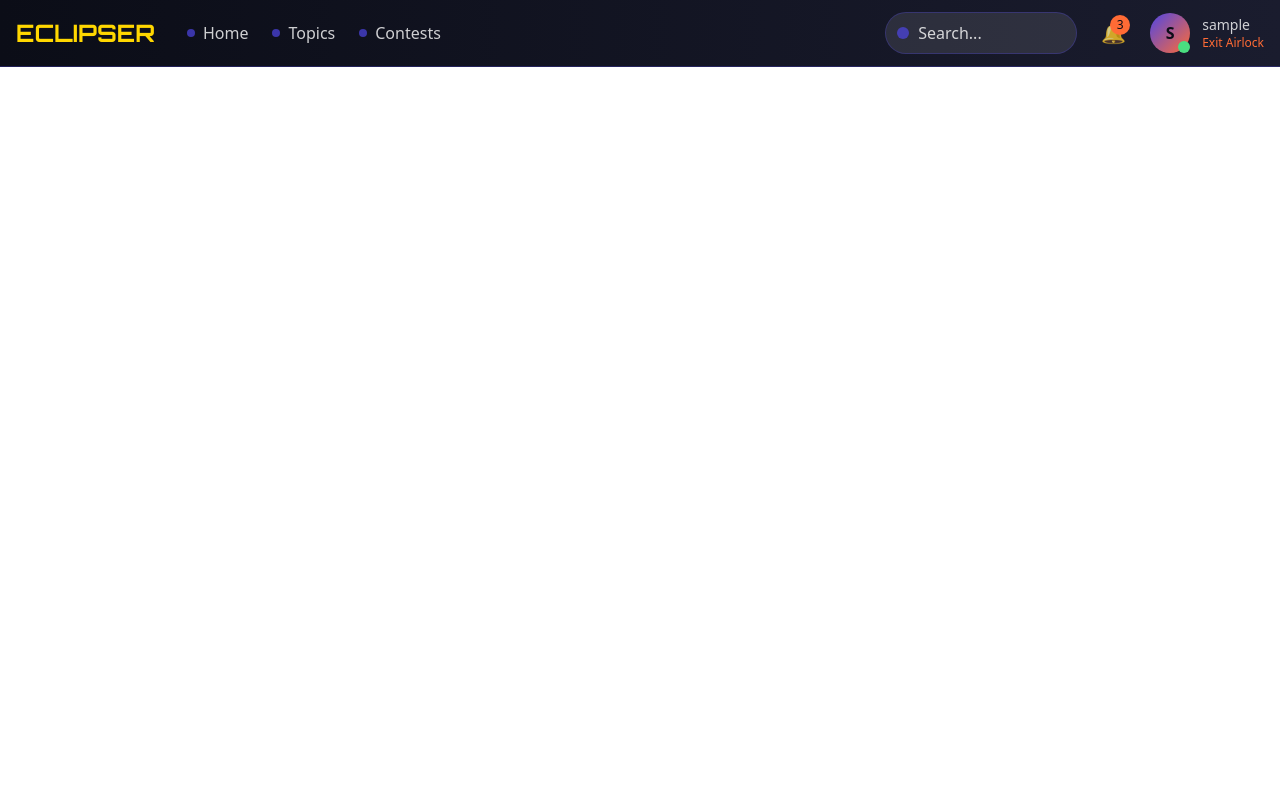
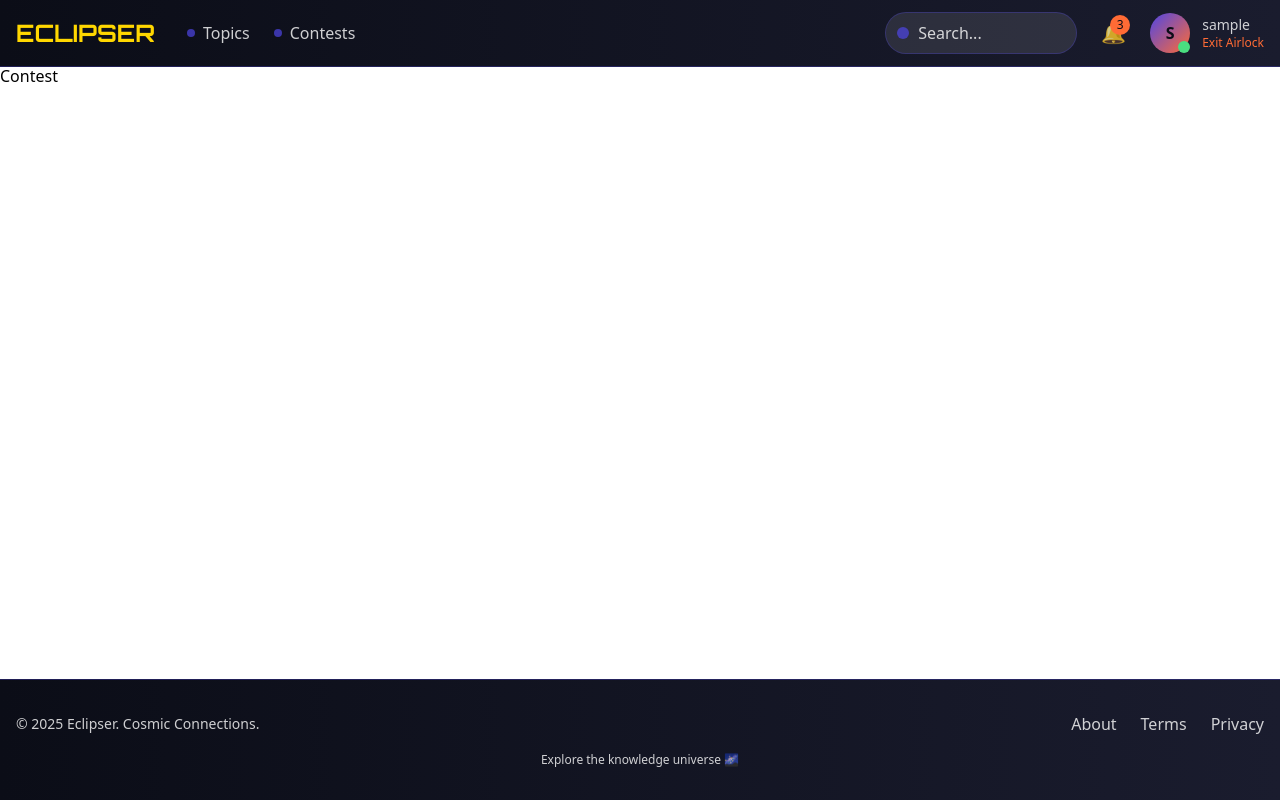
Before and after one commit to Dev-Rishav/Eclipser, a React (Vite) app in the folder client/: page /contest in a window 1280 px wide. Built offline with nearby package versions, Linux system fonts and the light colour scheme; sample sign-in values are in the browser's storage.

Commit message:
Use persistent layout for memoizing the navbar and footer

```diff
--- a/client/src/App.jsx
+++ b/client/src/App.jsx
@@ -5,20 +5,28 @@ import Home from "./pages/Home";
 import Login from "./components/Login";
 import PrivateRoute from "./Redux/PrivateRoute";
 import Signup from "./components/Signup";
-import Navbar from "./components/Navbar";
 import { Toaster } from "react-hot-toast";
+import { memo } from "react";
+import PersistentLayout from "./components/PersistentLayout";
+import Contest from "./components/Contest";
 
 const App = () => {
   return (
     <Provider store={store}>
       <Router>
-        <Toaster/>
-      <Navbar />
+        <Toaster position="top-right" />
         <Routes>
+          {/* Public routes without layout */}
           <Route path="/login" element={<Login />} />
           <Route path="/signup" element={<Signup />} />
+
+          {/* Private routes with persistent layout */}
           <Route element={<PrivateRoute />}>
-            <Route path="/home" element={<Home />} />
+            <Route element={<PersistentLayout />}>
+              <Route path="/home" element={<Home />} />
+              <Route path="/contest" element={<Contest />} />
+              {/* Add other authenticated routes here */}
+            </Route>
           </Route>
         </Routes>
       </Router>
@@ -26,4 +34,5 @@ const App = () => {
   );
 };
 
+
 export default App;
--- /dev/null
+++ b/client/src/components/Contest.jsx
@@ -0,0 +1,9 @@
+import React from 'react'
+
+const Contest = () => {
+  return (
+    <div>Contest</div>
+  )
+}
+
+export default Contest
--- /dev/null
+++ b/client/src/components/Footer.jsx
@@ -0,0 +1,34 @@
+// src/components/Footer.jsx
+import React from 'react';
+
+const Footer = () => {
+  console.log("footer painted");
+
+  return (
+    <footer className="bg-gradient-to-r from-cosmic to-stellar border-t border-nebula border-opacity-30 backdrop-filter backdrop-blur-lg">
+      <div className="max-w-7xl mx-auto px-4 py-8">
+        <div className="flex flex-col md:flex-row justify-between items-center space-y-4 md:space-y-0">
+          <div className="text-stardust text-sm">
+            © {new Date().getFullYear()} Eclipser. Cosmic Connections.
+          </div>
+          <div className="flex space-x-6">
+            <a href="/about" className="text-stardust hover:text-corona transition-colors">
+              About
+            </a>
+            <a href="/terms" className="text-stardust hover:text-corona transition-colors">
+              Terms
+            </a>
+            <a href="/privacy" className="text-stardust hover:text-corona transition-colors">
+              Privacy
+            </a>
+          </div>
+        </div>
+        <div className="mt-4 text-center text-stardust text-opacity-70 text-xs">
+          Explore the knowledge universe 🌌
+        </div>
+      </div>
+    </footer>
+  );
+};
+
+export default Footer;
--- /dev/null
+++ b/client/src/components/Layout.jsx
@@ -0,0 +1,22 @@
+// src/components/Layout.jsx
+import { memo } from 'react';
+import Navbar from './Navbar';
+import Footer from './Footer';
+
+const Layout = ({ children }) => {
+  return (
+    <div className="flex flex-col min-h-screen">
+      <PersistentNavbar />
+      <main className="flex-grow mt-16"> {/* Adjust mt based on navbar height */}
+        {children}
+      </main>
+      <PersistentFooter />
+    </div>
+  );
+};
+
+// Memoized components to prevent re-renders
+const PersistentNavbar = memo(Navbar);
+const PersistentFooter = memo(Footer);
+
+export default Layout;
--- a/client/src/components/Navbar.jsx
+++ b/client/src/components/Navbar.jsx
@@ -1,17 +1,20 @@
-import React from 'react';
-import { useSelector, useDispatch } from 'react-redux';
-import { logoutUser } from '../Redux/actions/authActions';
-import { useNavigate } from 'react-router-dom';
+import React, { useCallback } from "react";
+import { useSelector, useDispatch } from "react-redux";
+import { logoutUser } from "../Redux/actions/authActions";
+import { useNavigate, NavLink } from "react-router-dom";
 
 const Navbar = () => {
-  const { isAuthenticated, user } = useSelector(state => state.auth);
+  const { isAuthenticated, user } = useSelector((state) => state.auth);
   const dispatch = useDispatch();
   const navigate = useNavigate();
 
-  const handleLogout = () => {
+  const handleLogout = useCallback(() => {
     dispatch(logoutUser());
-    navigate('/login', { replace: true });
-  };
+    navigate("/login", { replace: true });
+  }, [dispatch, navigate]);
+
+  console.log("navbar painted");
+
 
   return (
     <nav className="fixed top-0 w-full z-50 bg-gradient-to-r from-cosmic to-stellar border-b border-nebula border-opacity-30 backdrop-filter backdrop-blur-lg">
@@ -19,23 +22,36 @@ const Navbar = () => {
         <div className="flex items-center justify-between">
           {/* Left Section */}
           <div className="flex items-center space-x-8">
-            <h1 className="text-2xl font-orbitron text-corona font-bold">
+            <NavLink
+              to="/"
+              className="text-2xl font-orbitron text-corona font-bold"
+            >
               ECLIPSER
-            </h1>
+            </NavLink>
 
             <div className="hidden md:flex space-x-6">
-              <button className="flex items-center text-stardust hover:text-corona">
-                <span className="w-2 h-2 rounded-full bg-nebula bg-opacity-70 mr-2"></span>
-                Home
-              </button>
-              <button className="flex items-center text-stardust hover:text-corona">
+              <NavLink
+                to="/topics"
+                className={({ isActive }) =>
+                  `flex items-center ${
+                    isActive ? "text-corona" : "text-stardust"
+                  } hover:text-corona`
+                }
+              >
                 <span className="w-2 h-2 rounded-full bg-nebula bg-opacity-70 mr-2"></span>
                 Topics
-              </button>
-              <button className="flex items-center text-stardust hover:text-corona">
+              </NavLink>
+              <NavLink
+                to="/contests"
+                className={({ isActive }) =>
+                  `flex items-center ${
+                    isActive ? "text-corona" : "text-stardust"
+                  } hover:text-corona`
+                }
+              >
                 <span className="w-2 h-2 rounded-full bg-nebula bg-opacity-70 mr-2"></span>
                 Contests
-              </button>
+              </NavLink>
             </div>
           </div>
 
@@ -68,7 +84,9 @@ const Navbar = () => {
                   </div>
 
                   <div className="flex flex-col">
-                    <span className="text-sm text-stardust">{user?.username}</span>
+                    <span className="text-sm text-stardust">
+                      {user?.username}
+                    </span>
                     <button
                       onClick={handleLogout}
                       className="text-xs text-supernova hover:underline"
@@ -80,7 +98,7 @@ const Navbar = () => {
               </>
             ) : (
               <button
-                onClick={() => navigate('/login')}
+                onClick={() => navigate("/login")}
                 className="px-6 py-2 bg-gradient-to-br from-nebula to-supernova text-cosmic rounded-full hover:transform hover:-translate-y-px"
               >
                 Board Station
--- /dev/null
+++ b/client/src/components/PersistentLayout.jsx
@@ -0,0 +1,18 @@
+import { Route, Routes } from "react-router-dom";
+import Layout from "./Layout";
+import { memo } from "react";
+import Home from "../pages/Home";
+import Contest from "./Contest";
+
+// Memoized layout component to prevent re-renders
+const PersistentLayout = memo(() => (
+    <Layout>
+      <Routes>
+        {/* All authenticated routes will be rendered here */}
+        <Route path="/home" element={<Home />} />
+        <Route path="/contest" element={<Contest />} />
+      </Routes>
+    </Layout>
+  ));
+
+export default PersistentLayout;
```
